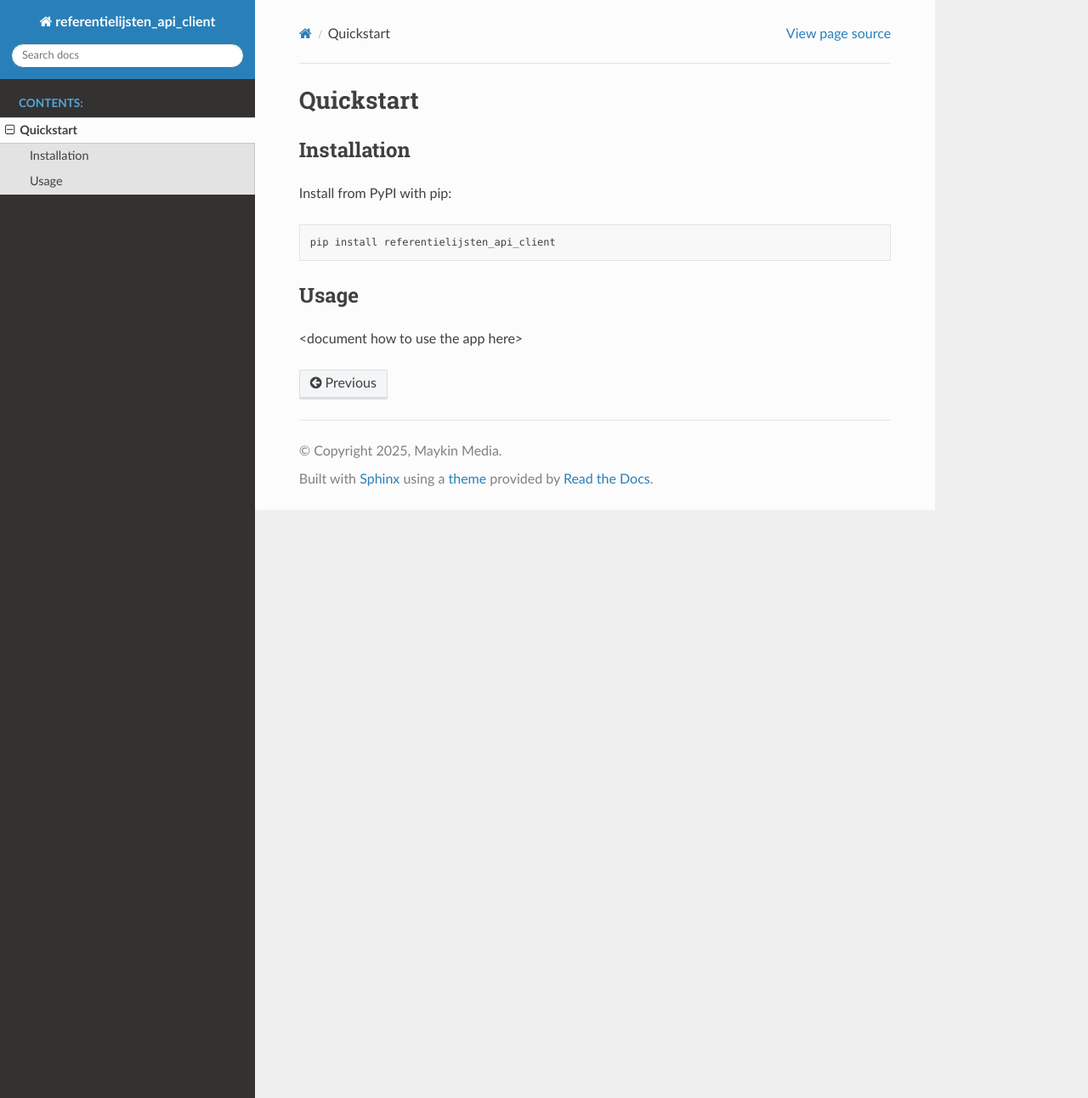
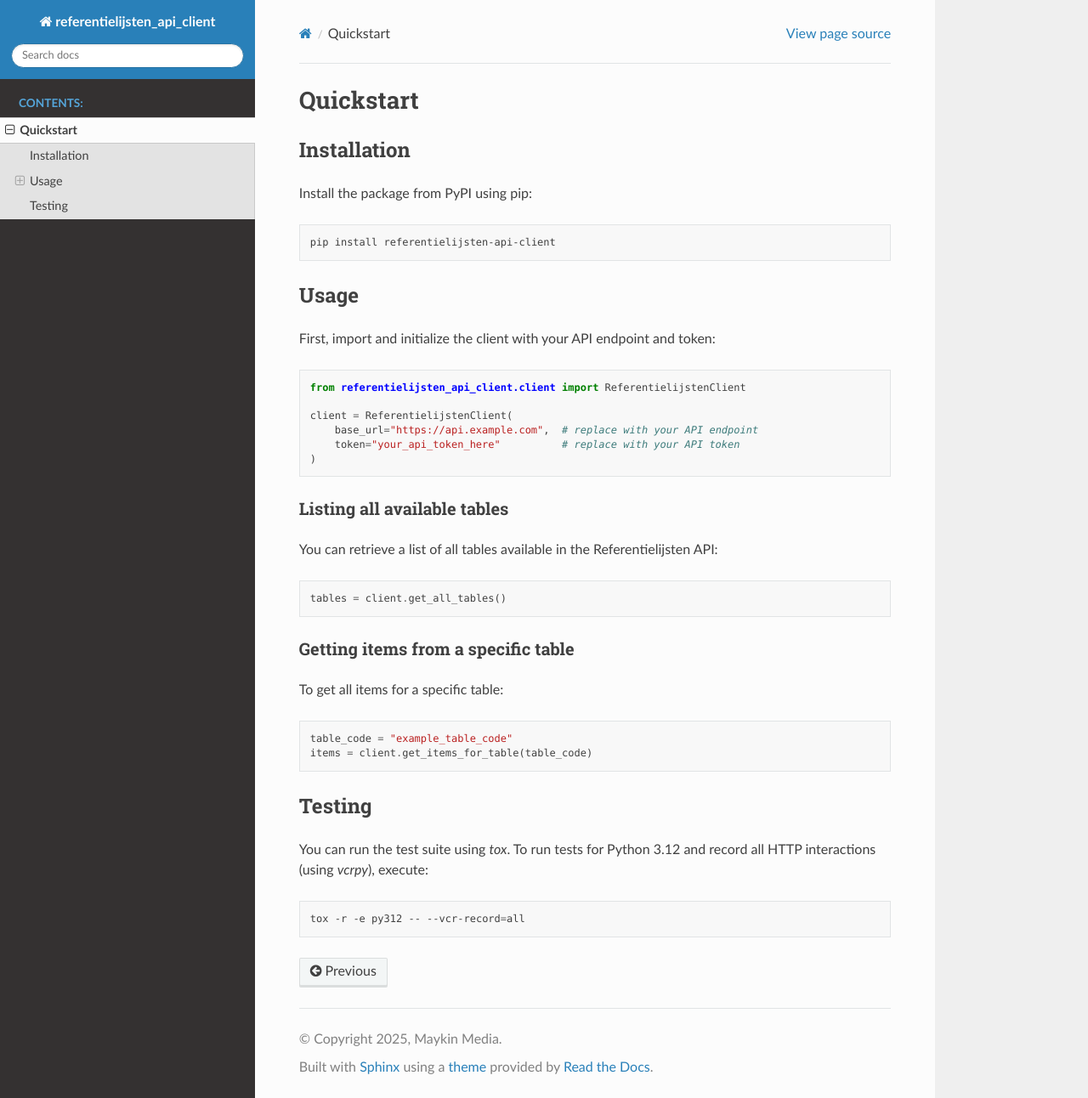
Before and after one commit to maykinmedia/referentielijsten-api-client, a Sphinx documentation site: the page built from docs/quickstart.rst, in a window 1280 px wide and 1292 px high. Shown: the whole window at 85% size. Built offline with Sphinx 7.4.7 and the Read the Docs theme 3.1.0, drawn with Linux system fonts in a browser that asks for light colours.

Commit message:
:memo: Fix quickstart

```diff
--- a/docs/quickstart.rst
+++ b/docs/quickstart.rst
@@ -5,14 +5,50 @@ Quickstart
 Installation
 ============
 
-Install from PyPI with pip:
+Install the package from PyPI using pip:
 
 .. code-block:: bash
 
-    pip install referentielijsten_api_client
-
+    pip install referentielijsten-api-client
 
 Usage
 =====
 
-<document how to use the app here>
+First, import and initialize the client with your API endpoint and token:
+
+.. code-block:: python
+
+    from referentielijsten_api_client.client import ReferentielijstenClient
+
+    client = ReferentielijstenClient(
+        base_url="https://api.example.com",  # replace with your API endpoint
+        token="your_api_token_here"          # replace with your API token
+    )
+
+Listing all available tables
+----------------------------
+
+You can retrieve a list of all tables available in the Referentielijsten API:
+
+.. code-block:: python
+
+    tables = client.get_all_tables()
+
+Getting items from a specific table
+-----------------------------------
+
+To get all items for a specific table:
+
+.. code-block:: python
+
+    table_code = "example_table_code"
+    items = client.get_items_for_table(table_code)
+
+Testing
+=======
+
+You can run the test suite using `tox`. To run tests for Python 3.12 and record all HTTP interactions (using `vcrpy`), execute:
+
+.. code-block:: bash
+
+    tox -r -e py312 -- --vcr-record=all
```
Also changed, not shown: README.rst (+11 -1 lines).
